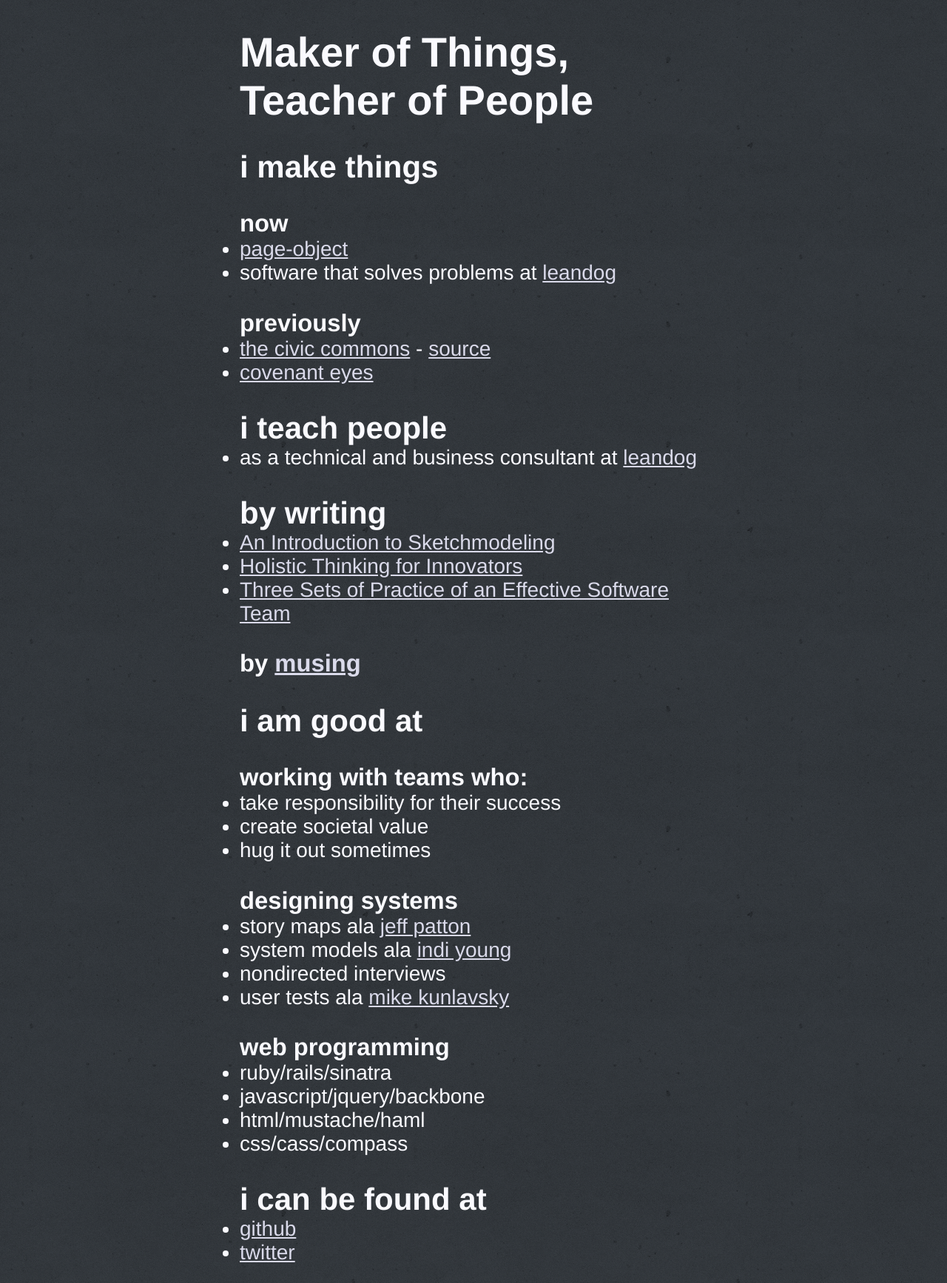
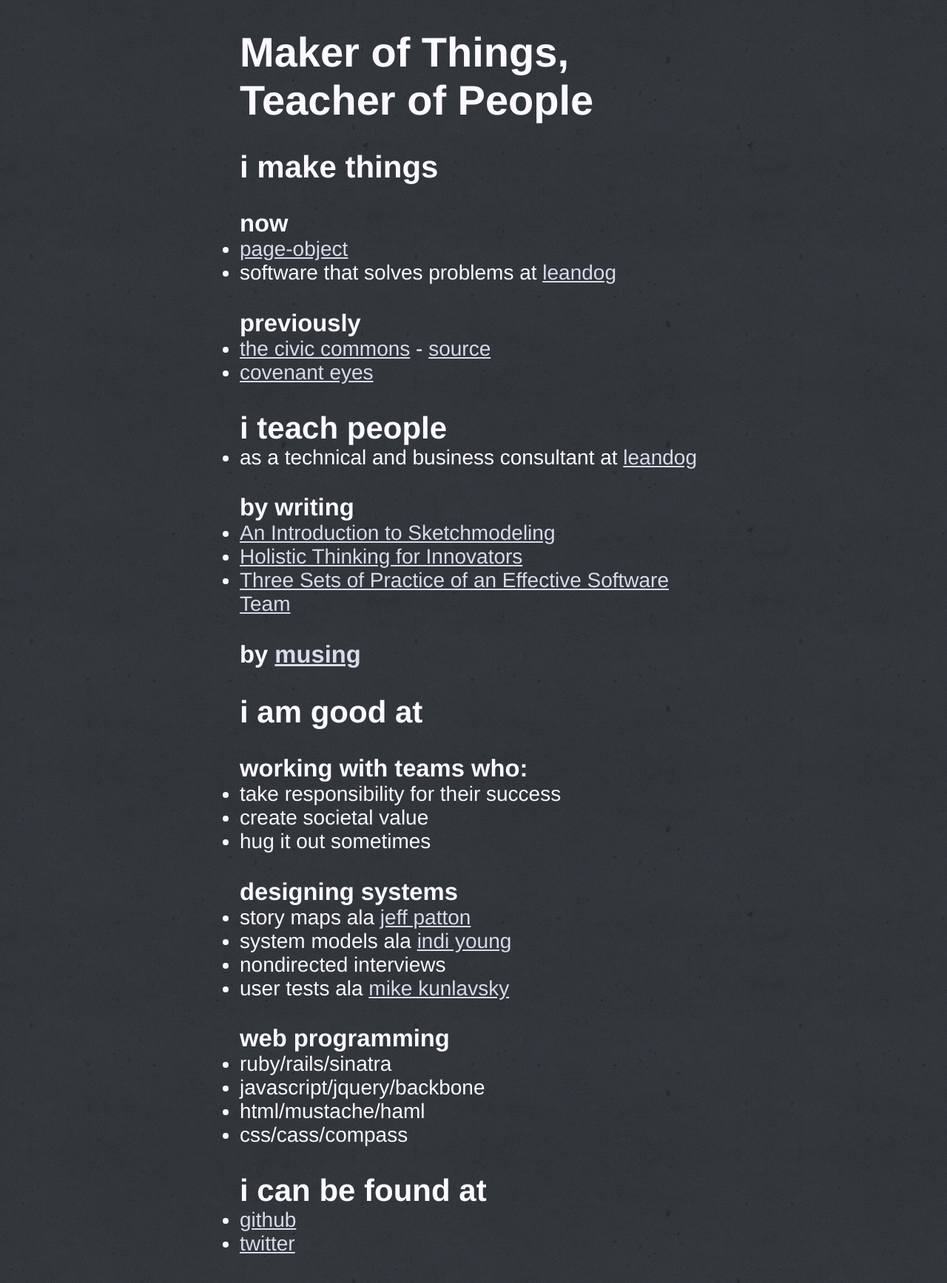
Before and after one commit to zspencer/www.zeespencer.com, a Jekyll site: the page built from index.markdown, in a window 1280 px wide. Shown: the whole page at 74% size. Built offline with Jekyll 4.4.1, drawn with Linux system fonts in a browser that asks for light colours.

```diff
--- a/index.markdown
+++ b/index.markdown
@@ -16,7 +16,7 @@
 ## i teach people
   * as a technical and business consultant at [leandog](http://leandog.com)
 
-## by writing
+### by writing
   * [An Introduction to Sketchmodeling](http://businessinnovationfactory.com/weblog/sketchmodeling-zee-spencer)
   * [Holistic Thinking for Innovators](http://businessinnovationfactory.com/weblog/introduction-holistic-thinking-innovators)
   * [Three Sets of Practice of an Effective Software Team](http://pillartechnology.com/blog/?p=205)
```
